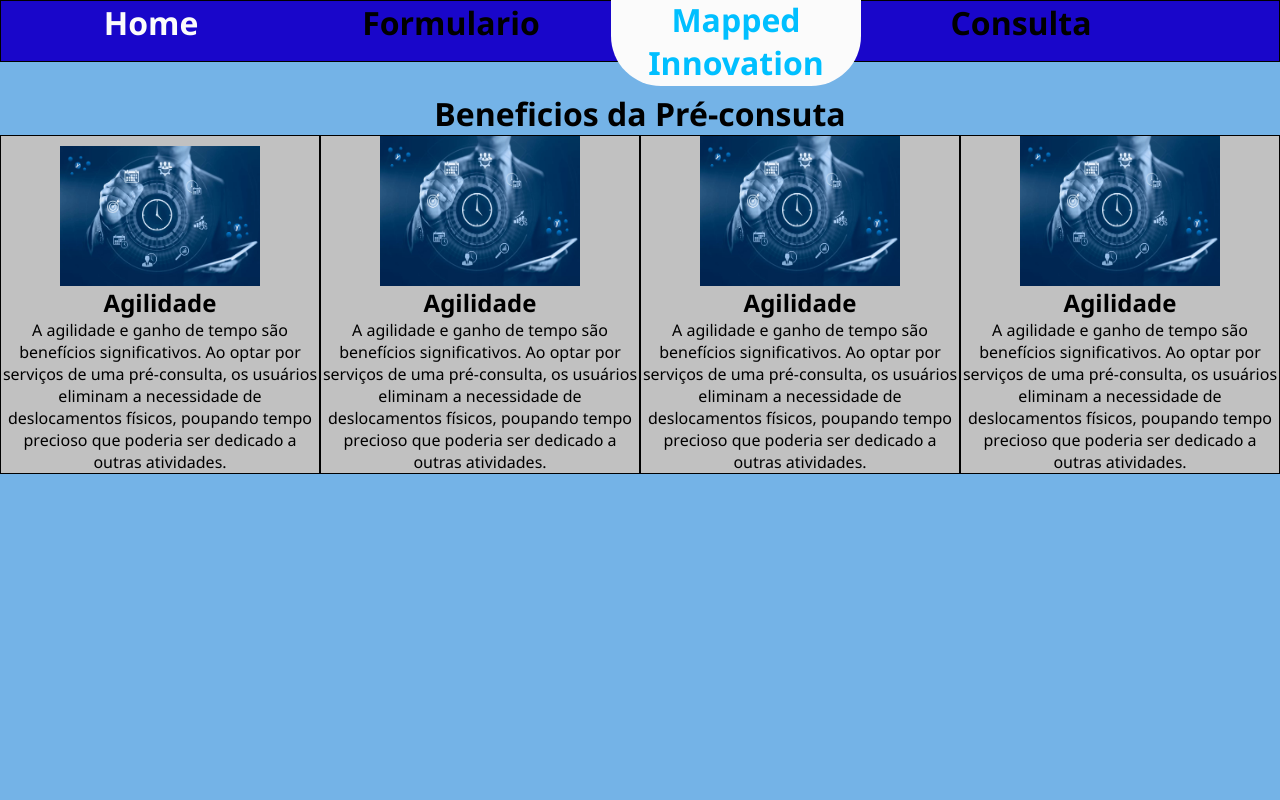
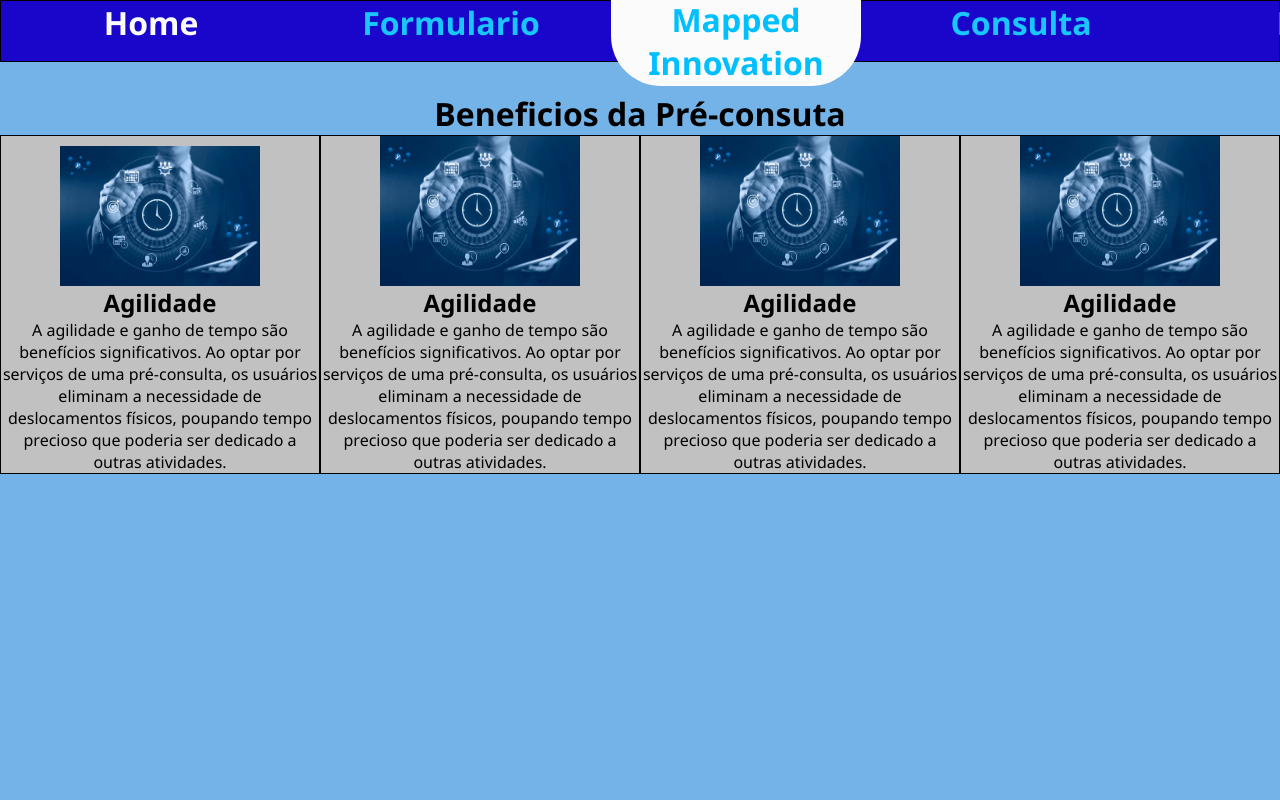
Before and after one commit to Miguel-Fr3/Gs_RWD, a Next.js app: page / in a window 1280 px wide. Shown: the top 800 px of the page. Built offline with nearby package versions, Linux system fonts and the light colour scheme.

Commit message:
Alterando cor do menu

```diff
--- a/src/components/Cabecalho/Cabecalho.scss
+++ b/src/components/Cabecalho/Cabecalho.scss
@@ -59,7 +59,7 @@
                 width: 300px;
                 height: 60px;
                 font-size: 2rem;
-                color: #000;
+                color: #19c6ff;
                 text-decoration: none;
             }
             a:hover{
```
